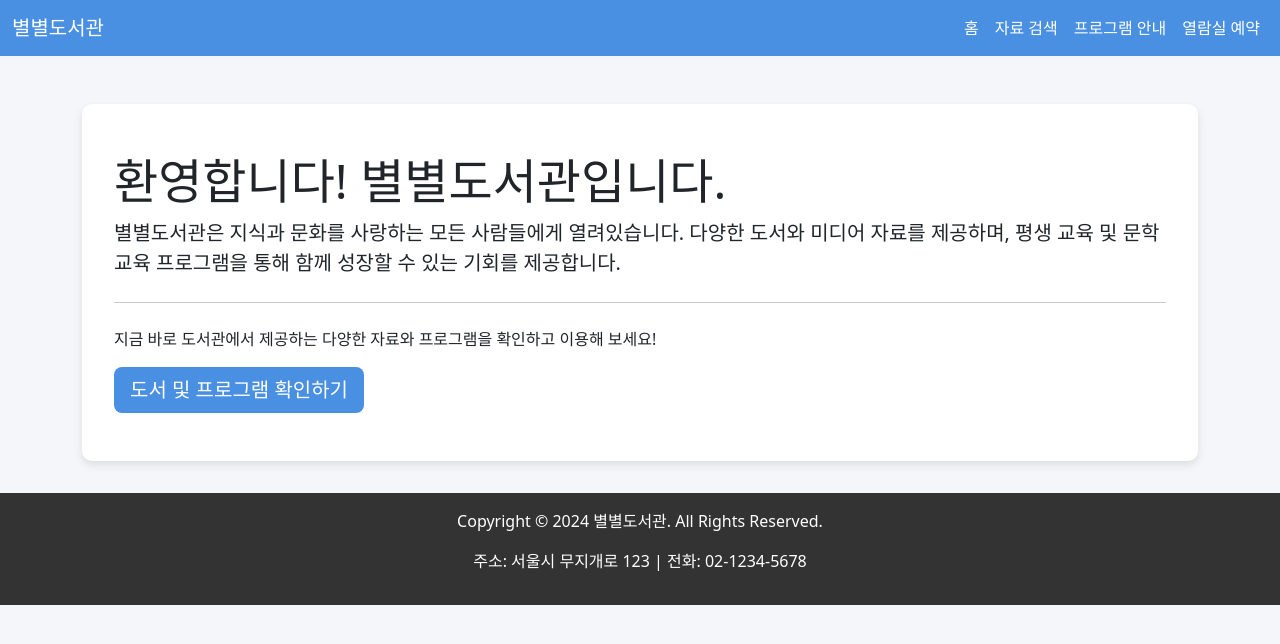
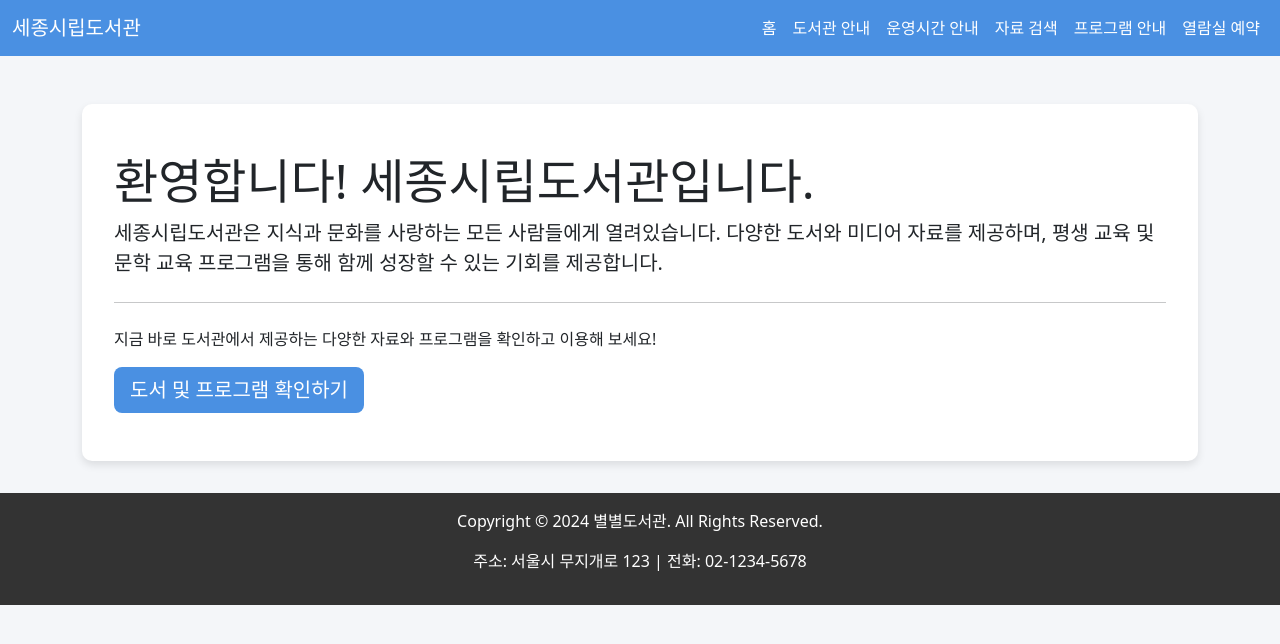
Before and after one commit to godwjd902/webtest, a plain HTML site: page index.html in a window 1280 px wide. Drawn offline with nearby package versions, Linux system fonts and the light colour scheme.

Commit message:
Update index.html

```diff
--- a/index.html
+++ b/index.html
@@ -3,7 +3,7 @@
 <head>
     <meta charset="UTF-8">
     <meta name="viewport" content="width=device-width, initial-scale=1.0">
-    <title>별별도서관</title>
+    <title>세종시립도서관</title>
     <link href="https://cdn.jsdelivr.net/npm/bootstrap@5.3.0/dist/css/bootstrap.min.css" rel="stylesheet">
     <style>
         body {
@@ -40,7 +40,7 @@
 <body>
     <nav class="navbar navbar-expand-lg navbar-dark">
         <div class="container-fluid">
-            <a class="navbar-brand" href="#">별별도서관</a>
+            <a class="navbar-brand" href="#">세종시립도서관</a>
             <button class="navbar-toggler" type="button" data-bs-toggle="collapse" data-bs-target="#navbarNav" aria-controls="navbarNav" aria-expanded="false" aria-label="Toggle navigation">
                 <span class="navbar-toggler-icon"></span>
             </button>
@@ -48,6 +48,12 @@
                 <ul class="navbar-nav ms-auto">
                     <li class="nav-item">
                         <a class="nav-link active" aria-current="page" href="#">홈</a>
+                    </li>
+                    <li class="nav-item">
+                        <a class="nav-link" href="#">도서관 안내</a>
+                    </li>
+                    <li class="nav-item">
+                        <a class="nav-link" href="#">운영시간 안내</a>
                     </li>
                     <li class="nav-item">
                         <a class="nav-link" href="#">자료 검색</a>
@@ -65,8 +71,8 @@
 
     <div class="container mt-5">
         <div class="jumbotron">
-            <h1 class="display-5">환영합니다! 별별도서관입니다.</h1>
-            <p class="lead">별별도서관은 지식과 문화를 사랑하는 모든 사람들에게 열려있습니다. 다양한 도서와 미디어 자료를 제공하며, 평생 교육 및 문학 교육 프로그램을 통해 함께 성장할 수 있는 기회를 제공합니다.</p>
+            <h1 class="display-5">환영합니다! 세종시립도서관입니다.</h1>
+            <p class="lead">세종시립도서관은 지식과 문화를 사랑하는 모든 사람들에게 열려있습니다. 다양한 도서와 미디어 자료를 제공하며, 평생 교육 및 문학 교육 프로그램을 통해 함께 성장할 수 있는 기회를 제공합니다.</p>
             <hr class="my-4">
             <p>지금 바로 도서관에서 제공하는 다양한 자료와 프로그램을 확인하고 이용해 보세요!</p>
             <a class="btn btn-primary btn-lg" href="#" role="button">도서 및 프로그램 확인하기</a>
```
